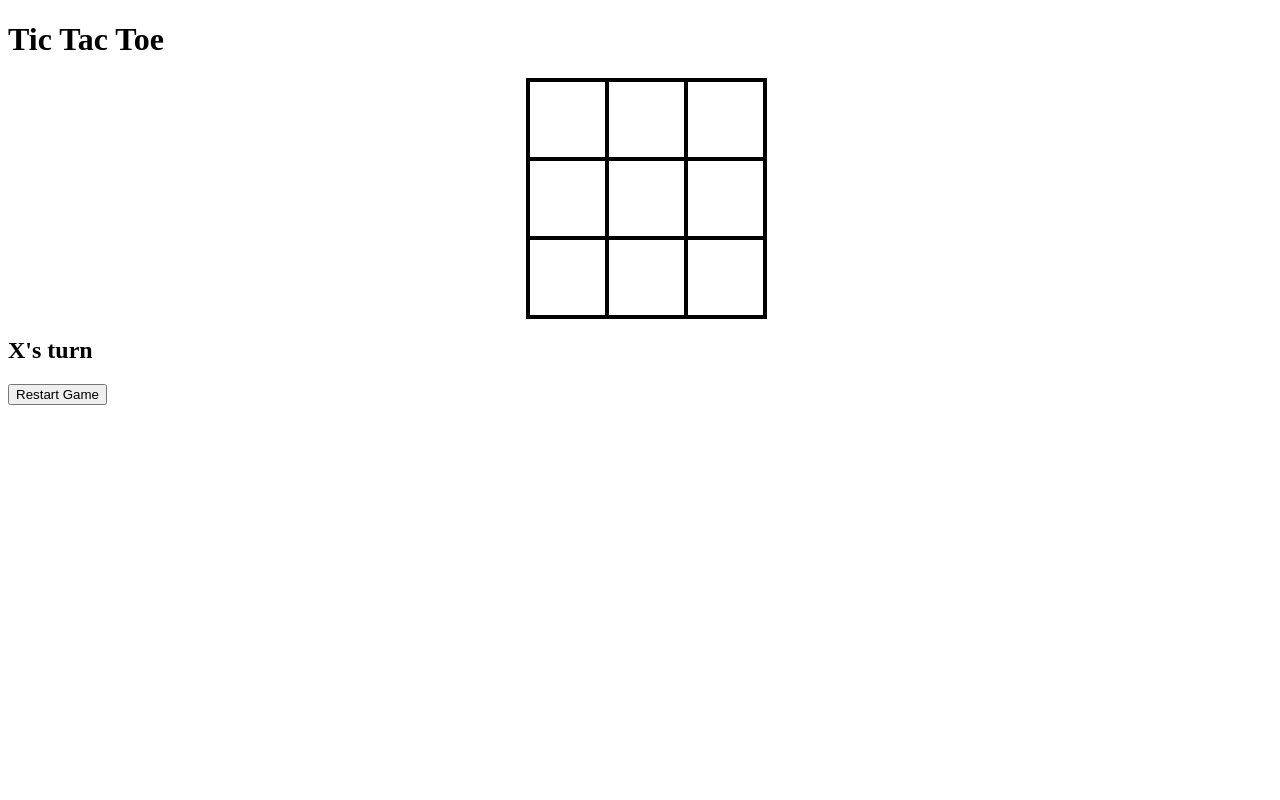
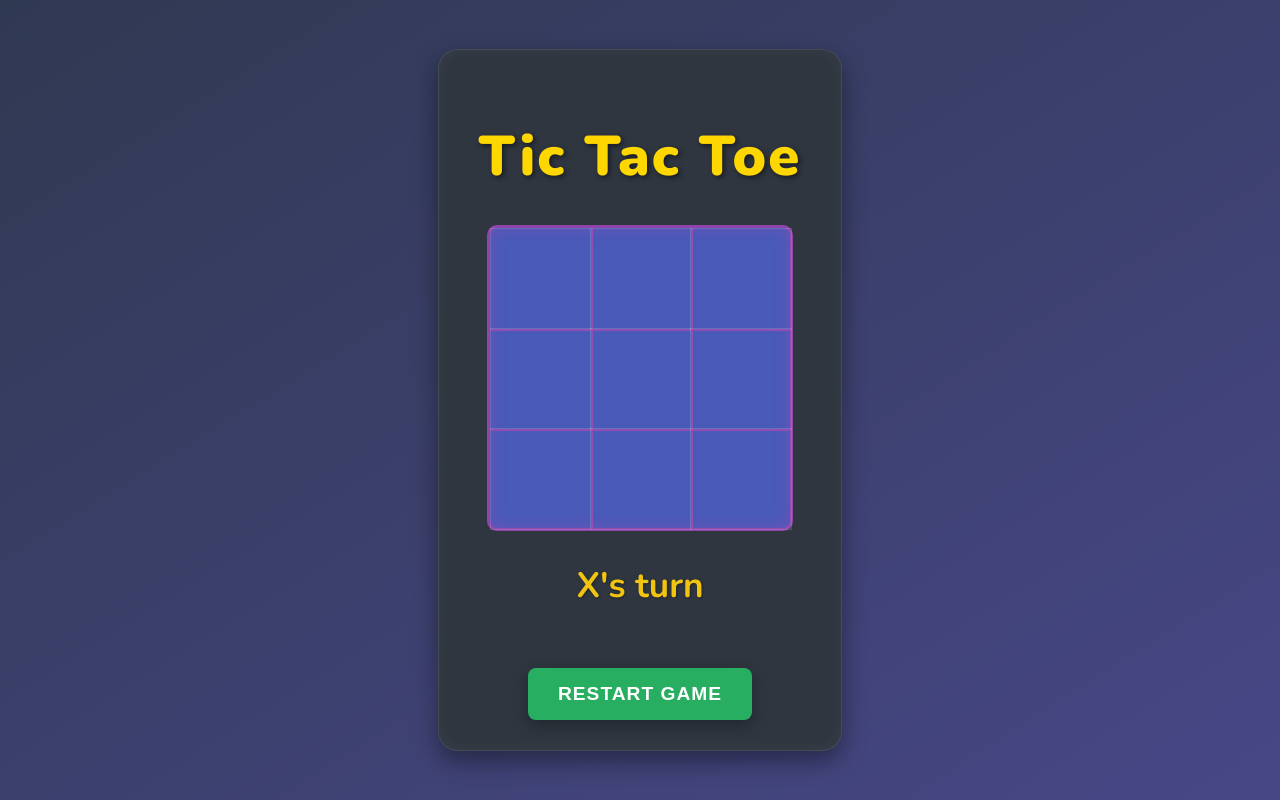
Before and after one commit to alberto-cavazzini/TicTacToe-Game, a plain HTML site: page index.html in a window 1280 px wide. Drawn offline with nearby package versions, Linux system fonts and the light colour scheme.

Commit message:
Update style.css

```diff
--- a/style.css
+++ b/style.css
@@ -1,20 +1,119 @@
-.cell{
-  width: 75px;
-  height: 75px;
-  border: 2px solid;
-  box-shadow: 0 0 0 2px;
-  line-height: 75px;
-  font-size: 50px;
-  cursor: pointer;
+body {
+    display: flex;
+    justify-content: center;
+    align-items: center;
+    min-height: 100vh;
+    margin: 0;
+    background: linear-gradient(to right bottom, #303952, #474787); /* Sfondo gradiente scuro-bluastro */
+    font-family: 'Nunito', sans-serif; /* Font generale */
+    color: #e0e0e0; /* Colore testo chiaro */
+    overflow: hidden; /* Evita scroll indesiderato */
 }
 
-#gameContainer{
-  font-family: system-ui, -apple-system, BlinkMacSystemFont, 'Segoe UI', Roboto, Oxygen, Ubuntu, Cantarell, 'Open Sans', 'Helvetica Neue', sans-serif;
-  text-align: center;
+#gameWrapper {
+    background-color: #2f3640; /* Sfondo scuro per il contenitore del gioco */
+    border-radius: 20px;
+    padding: 30px 40px;
+    box-shadow: 0 10px 25px rgba(0, 0, 0, 0.4), /* Ombra più pronunciata */
+                inset 0 0 15px rgba(255, 255, 255, 0.05); /* Leggera ombra interna */
+    text-align: center;
+    border: 1px solid rgba(255, 255, 255, 0.1); /* Bordo sottile */
+    transform-origin: center center; /* Punto di origine per la scala */
 }
-#cellContainer{
-  display: grid;
-  grid-template-columns: repeat(3, auto);
-  width: 225px;
-  margin: auto;
+
+h1 {
+    font-size: 3.5em;
+    color: #ffd700; /* Oro per il titolo */
+    text-shadow: 2px 2px 5px rgba(0, 0, 0, 0.5); /* Ombra al testo */
+    margin-bottom: 25px;
+    letter-spacing: 2px;
+    font-weight: 900; /* Più spesso */
 }
+
+#cellContainer {
+    display: grid;
+    grid-template-columns: repeat(3, 100px); /* Cella da 100px */
+    grid-template-rows: repeat(3, 100px);
+    width: 300px; /* 3 * 100px */
+    height: 300px;
+    margin: 30px auto;
+    border: 3px solid #8e44ad; /* Bordo viola più scuro per il contenitore griglia */
+    border-radius: 10px;
+    box-shadow: inset 0 0 15px rgba(142, 68, 173, 0.5); /* Ombra interna viola */
+    background-color: #3f51b5; /* Blu medio scuro per lo sfondo della griglia */
+}
+
+.cell {
+    width: 100px;
+    height: 100px;
+    display: flex; /* Centra il contenuto */
+    justify-content: center;
+    align-items: center;
+    font-size: 70px; /* Dimensione dei simboli X/O */
+    font-weight: 700;
+    cursor: pointer;
+    transition: background-color 0.2s ease, transform 0.1s ease;
+    border: 1px solid rgba(255, 255, 255, 0.1); /* Bordi sottili tra le celle */
+    /* Colori base per le celle */
+    color: #ecf0f1; /* Grigio chiaro per i simboli */
+    background-color: rgba(255, 255, 255, 0.05); /* Sfondo leggermente trasparente */
+}
+
+/* Bordi specifici per la griglia */
+.cell:nth-child(1), .cell:nth-child(2), .cell:nth-child(4), .cell:nth-child(5), .cell:nth-child(7), .cell:nth-child(8) {
+    border-right: 2px solid #8e44ad;
+}
+.cell:nth-child(1), .cell:nth-child(2), .cell:nth-child(3), .cell:nth-child(4), .cell:nth-child(5), .cell:nth-child(6) {
+    border-bottom: 2px solid #8e44ad;
+}
+
+
+.cell:hover {
+    background-color: rgba(255, 255, 255, 0.15); /* Sfondo più chiaro al hover */
+    transform: scale(1.03); /* Leggero ingrandimento */
+}
+
+/* Colori specifici per X e O per distinguerli */
+.cell.X {
+    color: #e74c3c; /* Rosso brillante per X */
+}
+
+.cell.O {
+    color: #3498db; /* Blu brillante per O */
+}
+
+
+#statusText {
+    font-size: 2.2em;
+    color: #f1c40f; /* Giallo per il testo di stato */
+    margin-top: 30px;
+    text-shadow: 1px 1px 3px rgba(0, 0, 0, 0.3);
+    font-weight: 700;
+}
+
+#restartBtn {
+    background-color: #27ae60; /* Verde per il bottone */
+    color: white;
+    padding: 15px 30px;
+    border: none;
+    border-radius: 8px;
+    font-size: 1.2em;
+    font-weight: 700;
+    cursor: pointer;
+    transition: background-color 0.3s ease, transform 0.1s ease, box-shadow 0.3s ease;
+    margin-top: 30px;
+    box-shadow: 0 5px 15px rgba(0, 0, 0, 0.3);
+    text-transform: uppercase;
+    letter-spacing: 1px;
+}
+
+#restartBtn:hover {
+    background-color: #219d52; /* Verde più scuro al hover */
+    transform: translateY(-3px);
+    box-shadow: 0 8px 20px rgba(0, 0, 0, 0.4);
+}
+
+#restartBtn:active {
+    background-color: #1a8f47;
+    transform: translateY(0);
+}
```
